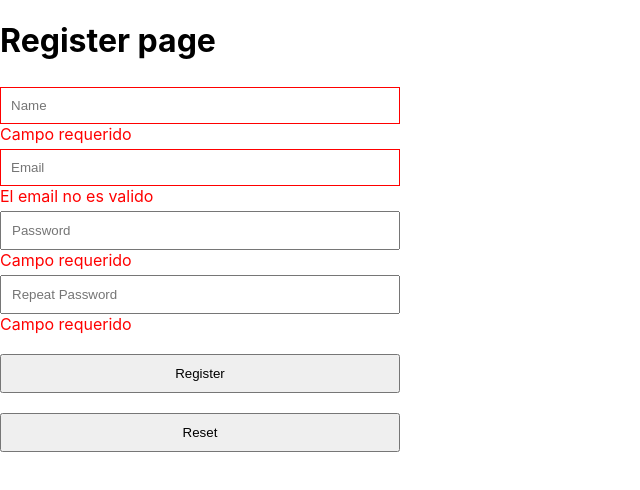
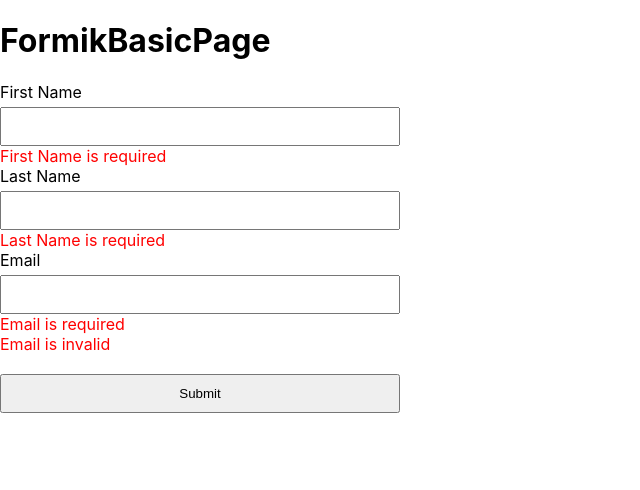
Before and after one commit to htmtmx/learnFormik, a React (Create React App) app: page / in a window 1280 px wide. Shown: the top 490 px of the page, without its empty margins (0-640 px from the left). Built offline with nearby package versions, Linux system fonts and the light colour scheme.

Commit message:
💄 Add FormikBasicPage component

```diff
--- a/src/index.tsx
+++ b/src/index.tsx
@@ -4,13 +4,14 @@ import './index.css';
 import App from './App';
 import reportWebVitals from './reportWebVitals';
 import { RegisterPage } from './pages/RegisterPage';
+import { FormikBasicPage } from './pages/FormikBasicPage';
 
 const root = ReactDOM.createRoot(
   document.getElementById('root') as HTMLElement
 );
 root.render(
   <React.StrictMode>
-    <RegisterPage/>
+    <FormikBasicPage />
   </React.StrictMode>
 );
 
--- /dev/null
+++ b/src/pages/FormikBasicPage.tsx
@@ -0,0 +1,29 @@
+import React from 'react'
+import './../styles/styles.css'
+
+export const FormikBasicPage = () => {
+  return (
+		<div>
+      <h1>FormikBasicPage</h1>
+      <form noValidate>
+        <label htmlFor="firstName">
+          First Name
+        </label>
+        <input type="text" name="firstName" />
+        <span>First Name is required</span>
+        <label htmlFor="lastName">
+          Last Name
+        </label>
+        <input type="text" name="lastName" />
+        <span>Last Name is required</span>
+        <label htmlFor="email">
+          Email
+        </label>
+        <input type="email" name="email" />
+        <span>Email is required</span>
+        <span>Email is invalid</span>
+        <button type="submit">Submit</button>
+      </form>
+		</div>
+	);
+}
```
